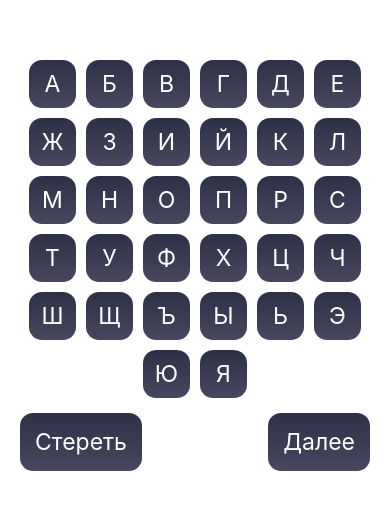
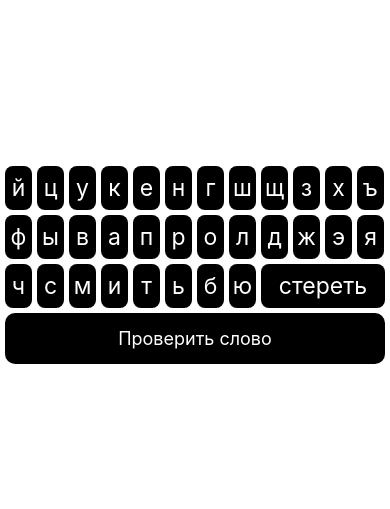
Before and after one commit to 0puggs0/wordsGameApp, a React Native app: screen / in a window 390 px wide. Shown: the part 157-666 px from the top of the page. Built offline with nearby package versions, Linux system fonts and the light colour scheme.

Commit message:
Add a keyboard component

```diff
--- a/src/components/keyboard.tsx
+++ b/src/components/keyboard.tsx
@@ -1,95 +1,72 @@
 import React from "react";
-import {
-  View,
-  StyleSheet,
-  FlatList,
-  Text,
-  TouchableOpacity,
-} from "react-native";
-import { LinearGradient } from "expo-linear-gradient";
-interface Props {}
+import { View, StyleSheet, Text, TouchableOpacity } from "react-native";
 
 export function Keyboard() {
-  const mass = [
-    "А",
-    "Б",
-    "В",
-    "Г",
-    "Д",
-    "Е",
-    "Ж",
-    "З",
-    "И",
-    "Й",
-    "К",
-    "Л",
-    "М",
-    "Н",
-    "О",
-    "П",
-    "Р",
-    "С",
-    "Т",
-    "У",
-    "Ф",
-    "Х",
-    "Ц",
-    "Ч",
-    "Ш",
-    "Щ",
-    "Ъ",
-    "Ы",
-    "Ь",
-    "Э",
-    "Ю",
-    "Я",
+  const russianKeyboardOrder = [
+    { id: 1, key: 1, letter: "й" },
+    { id: 2, key: 1, letter: "ц" },
+    { id: 3, key: 1, letter: "у" },
+    { id: 4, key: 1, letter: "к" },
+    { id: 5, key: 1, letter: "е" },
+    { id: 6, key: 1, letter: "н" },
+    { id: 7, key: 1, letter: "г" },
+
+    { id: 8, key: 2, letter: "ш" },
+    { id: 9, key: 2, letter: "щ" },
+    { id: 10, key: 2, letter: "з" },
+    { id: 11, key: 2, letter: "х" },
+    { id: 12, key: 2, letter: "ъ" },
+
+    { id: 13, key: 3, letter: "ф" },
+    { id: 14, key: 3, letter: "ы" },
+    { id: 15, key: 3, letter: "в" },
+    { id: 16, key: 3, letter: "а" },
+    { id: 17, key: 3, letter: "п" },
+    { id: 18, key: 3, letter: "р" },
+    { id: 19, key: 3, letter: "о" },
+
+    { id: 20, key: 4, letter: "л" },
+    { id: 21, key: 4, letter: "д" },
+    { id: 22, key: 4, letter: "ж" },
+    { id: 23, key: 4, letter: "э" },
+    { id: 24, key: 4, letter: "я" },
+    { id: 25, key: 4, letter: "ч" },
+    { id: 26, key: 4, letter: "с" },
+
+    { id: 27, key: 5, letter: "м" },
+    { id: 28, key: 5, letter: "и" },
+    { id: 29, key: 5, letter: "т" },
+    { id: 30, key: 5, letter: "ь" },
+    { id: 31, key: 5, letter: "б" },
+    { id: 32, key: 5, letter: "ю" },
+    { id: 33, key: 5, letter: "стереть" },
   ];
+
   return (
     <View>
       <View style={styles.container}>
         <View style={styles.keyboard}>
-          {mass.map((item) => {
+          {russianKeyboardOrder.map((item, index) => {
+            const isLastItem = index === russianKeyboardOrder.length - 1;
             return (
               <TouchableOpacity>
-                <LinearGradient
-                  style={{ borderRadius: 13 }}
-                  colors={["#2D3047", "#48475F"]}
-                >
-                  <Text style={styles.wordText}>{item}</Text>
-                </LinearGradient>
+                <View style={styles.wordBlock}>
+                  <Text
+                    style={[
+                      styles.wordText,
+                      isLastItem && styles.lastWordBlock,
+                    ]}
+                  >
+                    {item.letter}
+                  </Text>
+                </View>
               </TouchableOpacity>
             );
           })}
         </View>
-        <View
-          style={{
-            flexDirection: "row",
-            width: "100%",
-            justifyContent: "space-between",
-            marginTop: 15,
-          }}
-        >
-          <TouchableOpacity>
-            <LinearGradient
-              style={{ borderRadius: 13 }}
-              colors={["#2D3047", "#48475F"]}
-            >
-              <Text style={{ fontSize: 23, padding: 15, color: "white" }}>
-                Cтереть
-              </Text>
-            </LinearGradient>
-          </TouchableOpacity>
-          <TouchableOpacity>
-            <LinearGradient
-              style={{ borderRadius: 13 }}
-              colors={["#2D3047", "#48475F"]}
-            >
-              <Text style={{ fontSize: 23, padding: 15, color: "white" }}>
-                Далее
-              </Text>
-            </LinearGradient>
-          </TouchableOpacity>
-        </View>
+        <TouchableOpacity style={{ width: "100%", marginTop: 5 }}>
+          <Text style={styles.button}>Проверить слово</Text>
+        </TouchableOpacity>
       </View>
     </View>
   );
@@ -97,24 +74,37 @@ export function Keyboard() {
 
 const styles = StyleSheet.create({
   container: {
-    height: "100%",
-    width: "100%",
     justifyContent: "center",
     alignItems: "center",
-    paddingHorizontal: 20,
+    paddingHorizontal: 5,
   },
   keyboard: {
     flexDirection: "row",
     flexWrap: "wrap",
-    gap: 10,
-    justifyContent: "center",
+    gap: 5,
   },
   wordText: {
     overflow: "hidden",
     fontSize: 23,
+    paddingVertical: 8,
+    width: 27,
+    color: "white",
     textAlign: "center",
+    backgroundColor: "black",
+    borderRadius: 8,
+  },
+  lastWordBlock: {
+    width: 124,
+  },
+  wordBlock: {},
+  button: {
+    paddingVertical: 15,
+    backgroundColor: "black",
+    width: "100%",
     color: "white",
-    padding: 10,
-    width: 47,
+    textAlign: "center",
+    overflow: "hidden",
+    borderRadius: 10,
+    fontSize: 18,
   },
 });
```
